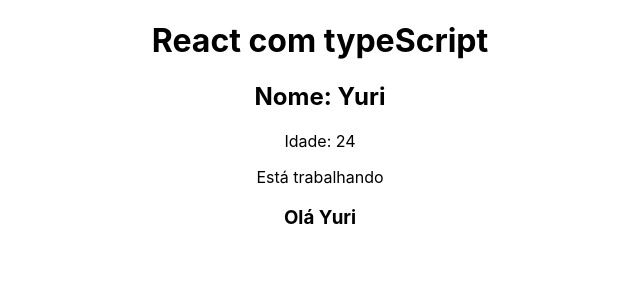
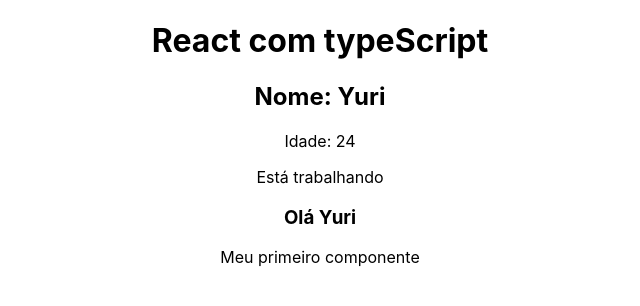
Before and after one commit to YuriCF1/Proj.Study-React-14, a React (Create React App) app: page / in a window 1280 px wide. Shown: the top 306 px of the page, without its empty margins (320-960 px from the left). Built offline with nearby package versions, Linux system fonts and the light colour scheme.

Commit message:
Importing component

```diff
--- a/src/App.tsx
+++ b/src/App.tsx
@@ -1,6 +1,9 @@
 import React from "react";
-import logo from "./logo.svg";
+
 import "./App.css";
+
+//4 - Imporntando
+import FirstComponent from "./components/FirstComponent";
 
 function App() {
   //1 - Variáveis
@@ -21,6 +24,7 @@ function App() {
       <p>Idade: {age}</p>
       {isWorking && <p>Está trabalhando</p>}
       <h3>{userGreetubg(name)}</h3>
+      <FirstComponent />
     </div>
   );
 }
```
